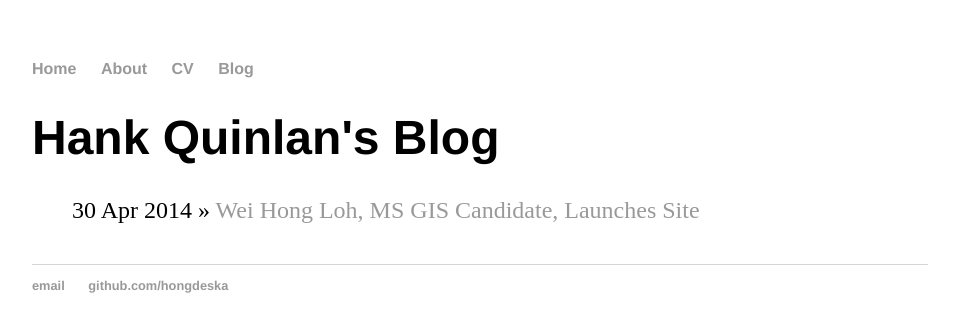
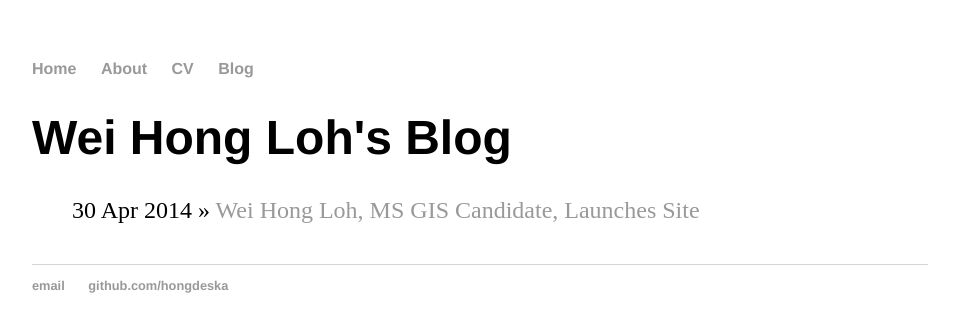
Before and after one commit to hongdeska/hongdeska.github.io, a Jekyll site: the page built from blog/index.html, in a window 1280 px wide. Shown: the top 332 px of the page, without its empty margins (160-1119 px from the left). Built offline with Jekyll 4.4.1, drawn with Linux system fonts in a browser that asks for light colours.

Commit message:
Update index.html

```diff
--- a/blog/index.html
+++ b/blog/index.html
@@ -1,6 +1,6 @@
 ---
 layout: default
-title: Hank Quinlan's Blog
+title: Wei Hong Loh's Blog
 ---
 	<h1>{{ page.title }}</h1>
 	<ul class="posts">
```
